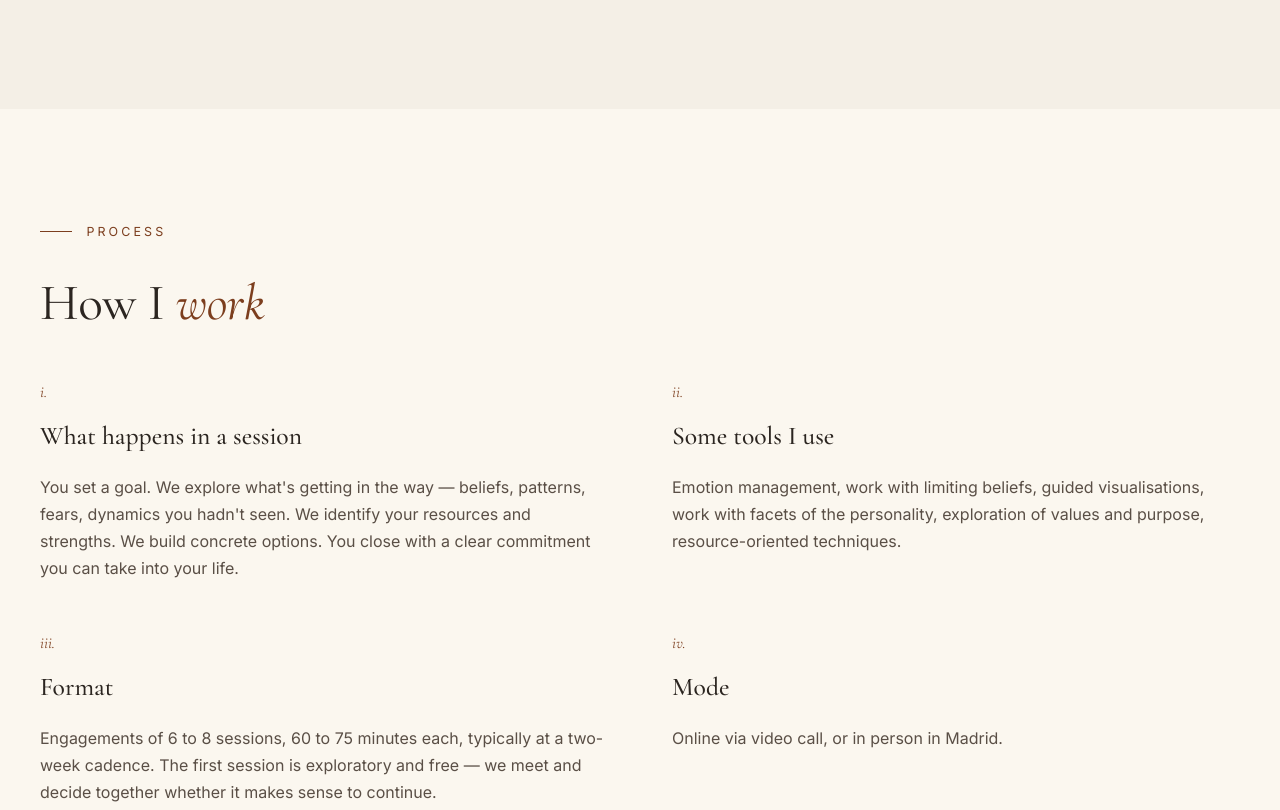
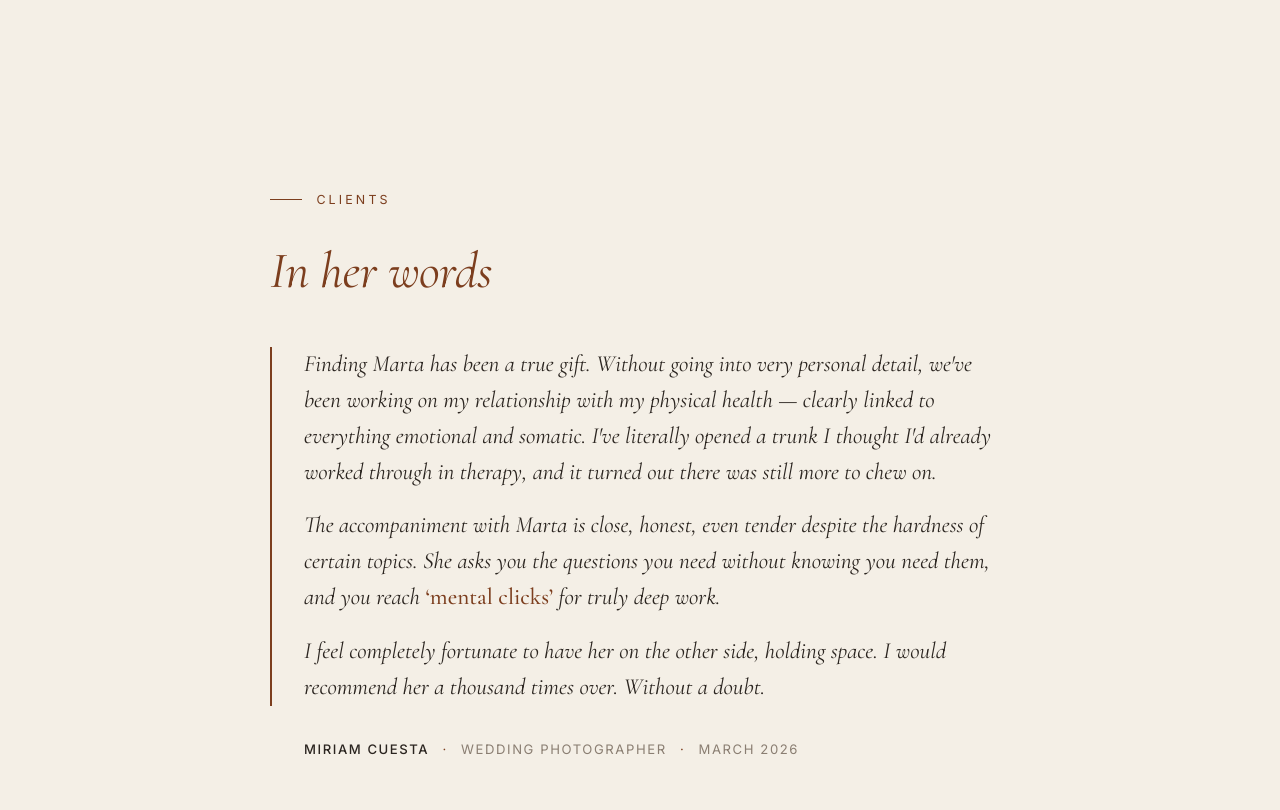
Before and after one commit to pedro-rtm/marta-website, a plain HTML site: page index.html in a window 1280 px wide. Shown: the part 3037-3847 px from the top of the page. Drawn offline with nearby package versions, Linux system fonts and the light colour scheme.

Commit message:
Add Miriam Cuesta testimonial and fix Universidad Carlos III in formación
- New "voices" section placed between method explanation and process
  (after the reader understands what transpersonal coaching is, the quote
  lands as lived proof rather than abstract praise)
- Bilingual ES/EN via data-es/data-en; English translation authored
- Matches existing visual vocabulary: italic serif, copper left-border,
  figcaption in small-caps sans
- JSON-LD Review entry added to the ProfessionalService node
- Grado row: "Licenciatura" replaced with "Universidad Carlos III de Madrid"
  (cred-year already says "Grado"; cred-org should name the institution)

Co-Authored-By: Claude Opus 4.7 (1M context) <noreply@anthropic.com>

```diff
--- a/index.html
+++ b/index.html
@@ -99,7 +99,16 @@
         "@type": "PostalAddress",
         "addressLocality": "Madrid",
         "addressCountry": "ES"
-      }
+      },
+      "review": [
+        {
+          "@type": "Review",
+          "author": { "@type": "Person", "name": "Miriam Cuesta" },
+          "datePublished": "2026-03-16",
+          "inLanguage": "es",
+          "reviewBody": "Encontrar a Marta ha sido un auténtico regalo. El acompañamiento es cercano, honesto, incluso dulce pese a la dureza de ciertos temas. Te hace las preguntas que necesitas sin saberlo y llegas a 'clicks mentales' para un trabajo realmente profundo. Me siento completamente afortunada de tenerla al otro lado sosteniendo. La recomendaría una y mil veces."
+        }
+      ]
     },
     {
       "@type": "WebSite",
@@ -628,6 +637,53 @@
     letter-spacing: 0.05em;
   }
 
+  /* ===== VOCES (testimonios) ===== */
+  .voices {
+    padding-top: 5rem;
+    padding-bottom: 6rem;
+    max-width: 820px;
+  }
+  .voices blockquote {
+    font-family: var(--serif);
+    font-style: italic;
+    font-size: 1.45rem;
+    line-height: 1.55;
+    color: var(--ink);
+    border-left: 2px solid var(--accent);
+    padding-left: 2rem;
+    margin: 2.5rem 0 2rem;
+    quotes: none;
+  }
+  .voices blockquote p + p {
+    margin-top: 1.1rem;
+  }
+  .voices blockquote em.click {
+    font-style: normal;
+    color: var(--accent);
+    font-weight: 500;
+  }
+  .voices figcaption {
+    font-family: var(--sans);
+    font-size: 0.82rem;
+    letter-spacing: 0.12em;
+    text-transform: uppercase;
+    color: var(--ink-muted);
+    padding-left: 2rem;
+    border-left: 2px solid transparent;
+  }
+  .voices figcaption .name {
+    color: var(--ink);
+    font-weight: 500;
+  }
+  .voices figcaption .sep {
+    color: var(--accent);
+    margin: 0 0.5rem;
+  }
+  @media (max-width: 720px) {
+    .voices blockquote { font-size: 1.2rem; padding-left: 1.25rem; }
+    .voices figcaption { padding-left: 1.25rem; }
+  }
+
   /* ===== RESERVA (sección 7) ===== */
   .book {
     background: var(--ink);
@@ -923,6 +979,29 @@
   </div>
 </section>
 
+<!-- ===== VOCES (testimonios) ===== -->
+<section class="voices">
+  <div class="section-label reveal" data-es="Clientes" data-en="Clients">Clientes</div>
+  <h2 class="reveal" data-es="&lt;em&gt;En sus palabras&lt;/em&gt;" data-en="&lt;em&gt;In her words&lt;/em&gt;">
+    <em>En sus palabras</em>
+  </h2>
+  <figure class="reveal">
+    <blockquote data-es="&lt;p&gt;Encontrar a Marta ha sido un auténtico regalo. Sin entrar en detalles muy personales, hemos estado trabajando mi relación con mi salud física — vinculada claramente a todo lo emocional y somático. Literalmente he abierto un baúl que creía ya trabajado en terapia y resulta que todavía había más que masticar.&lt;/p&gt;&lt;p&gt;El acompañamiento con Marta es cercano, honesto, incluso dulce pese a la dureza de ciertos temas. Te hace las preguntas que necesitas sin saberlo y llegas a &lt;em class=&quot;click&quot;&gt;‘clicks mentales’&lt;/em&gt; para un trabajo realmente profundo.&lt;/p&gt;&lt;p&gt;Me siento completamente afortunada de tenerla al otro lado sosteniendo. La recomendaría una y mil veces. Sin dudarlo.&lt;/p&gt;"
+                data-en="&lt;p&gt;Finding Marta has been a true gift. Without going into very personal detail, we've been working on my relationship with my physical health — clearly linked to everything emotional and somatic. I've literally opened a trunk I thought I'd already worked through in therapy, and it turned out there was still more to chew on.&lt;/p&gt;&lt;p&gt;The accompaniment with Marta is close, honest, even tender despite the hardness of certain topics. She asks you the questions you need without knowing you need them, and you reach &lt;em class=&quot;click&quot;&gt;‘mental clicks’&lt;/em&gt; for truly deep work.&lt;/p&gt;&lt;p&gt;I feel completely fortunate to have her on the other side, holding space. I would recommend her a thousand times over. Without a doubt.&lt;/p&gt;">
+      <p>Encontrar a Marta ha sido un auténtico regalo. Sin entrar en detalles muy personales, hemos estado trabajando mi relación con mi salud física — vinculada claramente a todo lo emocional y somático. Literalmente he abierto un baúl que creía ya trabajado en terapia y resulta que todavía había más que masticar.</p>
+      <p>El acompañamiento con Marta es cercano, honesto, incluso dulce pese a la dureza de ciertos temas. Te hace las preguntas que necesitas sin saberlo y llegas a <em class="click">‘clicks mentales’</em> para un trabajo realmente profundo.</p>
+      <p>Me siento completamente afortunada de tenerla al otro lado sosteniendo. La recomendaría una y mil veces. Sin dudarlo.</p>
+    </blockquote>
+    <figcaption>
+      <span class="name">Miriam Cuesta</span>
+      <span class="sep">·</span>
+      <span data-es="Fotógrafa de bodas" data-en="Wedding photographer">Fotógrafa de bodas</span>
+      <span class="sep">·</span>
+      <span data-es="Marzo 2026" data-en="March 2026">Marzo 2026</span>
+    </figcaption>
+  </figure>
+</section>
+
 <!-- ===== CÓMO TRABAJO ===== -->
 <section class="how">
   <div class="how-inner">
@@ -1024,7 +1103,7 @@
     <div class="cred reveal">
       <div class="cred-year" data-es="Grado" data-en="Degree">Grado</div>
       <div class="cred-title" data-es="Business Administration" data-en="Business Administration">Business Administration</div>
-      <div class="cred-org" data-es="Licenciatura" data-en="Bachelor's degree">Licenciatura</div>
+      <div class="cred-org" data-es="Universidad Carlos III de Madrid" data-en="Universidad Carlos III de Madrid">Universidad Carlos III de Madrid</div>
     </div>
     <div class="cred reveal">
       <div class="cred-year" data-es="14+ años" data-en="14+ years">14+ años</div>
```
